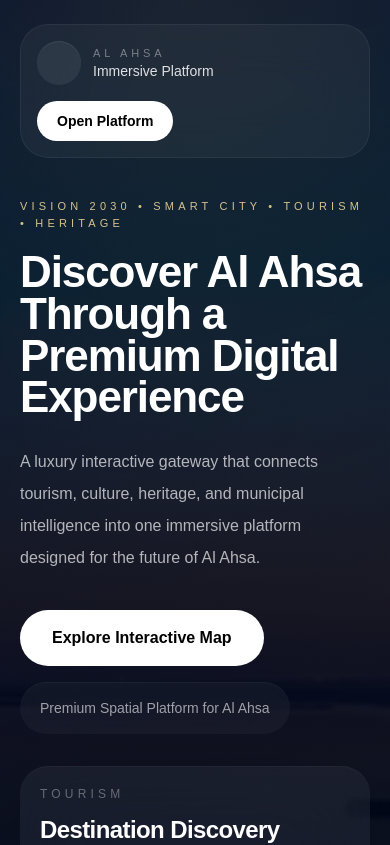
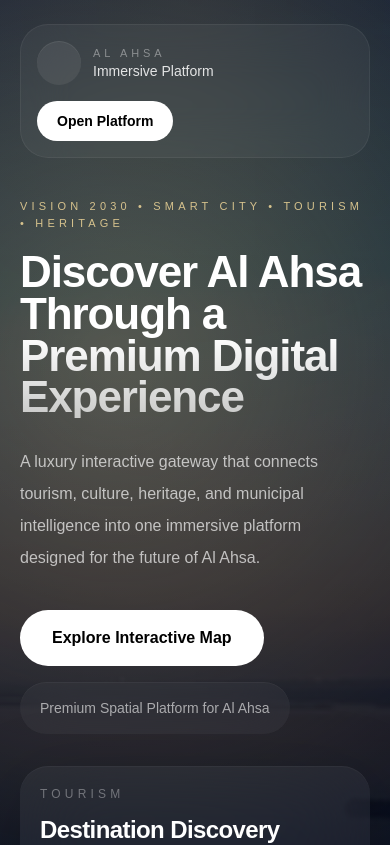
Before and after one commit to waelsuport111/waelsuport111-al-ahsa-platform, a Next.js app: page / in a window 390 px wide. Shown: the top 845 px of the page. Built offline with nearby package versions, Linux system fonts and the light colour scheme.

Commit message:
luxury homepage polish and motion

```diff
--- a/app/page.tsx
+++ b/app/page.tsx
@@ -35,8 +35,9 @@ export default function HomePage() {
 
         <div className="absolute inset-0 bg-[linear-gradient(to_right,rgba(255,255,255,0.02)_1px,transparent_1px),linear-gradient(to_bottom,rgba(255,255,255,0.02)_1px,transparent_1px)] bg-[size:80px_80px] opacity-20" />
 
+        <div className="absolute inset-0 animate-[pulse_12s_ease-in-out_infinite] bg-[radial-gradient(circle_at_30%_20%,rgba(214,194,141,0.7),transparent_40%)] opacity-[0.06]" />
+
         <div className="relative z-10 mx-auto flex min-h-screen max-w-7xl flex-col px-5 pb-12 pt-6 md:px-6 md:pt-8">
-          {/* TOP BAR */}
           <motion.div
             initial={{ opacity: 0, y: -24 }}
             animate={{ opacity: 1, y: 0 }}
@@ -63,9 +64,8 @@ export default function HomePage() {
             </button>
           </motion.div>
 
-          {/* HERO CONTENT */}
           <div className="flex flex-1 items-center py-10 md:py-14 xl:py-16">
-            <div className="grid w-full gap-8 xl:gap-10 lg:grid-cols-[1.08fr_0.92fr]">
+            <div className="grid w-full gap-8 lg:grid-cols-[1.08fr_0.92fr] xl:gap-10">
               <motion.div
                 initial={{ opacity: 0, y: 36 }}
                 animate={{ opacity: 1, y: 0 }}
@@ -76,7 +76,7 @@ export default function HomePage() {
                   Vision 2030 • Smart City • Tourism • Heritage
                 </p>
 
-                <h1 className="max-w-4xl text-[44px] font-semibold leading-[0.95] tracking-tight sm:text-[58px] md:text-[72px] xl:text-[88px] 2xl:text-[96px]">
+                <h1 className="max-w-4xl bg-gradient-to-b from-white via-white to-white/70 bg-clip-text text-[44px] font-semibold leading-[0.95] tracking-tight text-transparent sm:text-[58px] md:text-[72px] xl:text-[88px] 2xl:text-[96px]">
                   Discover Al Ahsa Through a Premium Digital Experience
                 </h1>
 
@@ -89,9 +89,9 @@ export default function HomePage() {
                 <div className="mt-9 flex flex-wrap items-center gap-4">
                   <button
                     onClick={() => router.push("/map")}
-                    className="rounded-full bg-white px-8 py-4 text-base font-semibold text-black transition-all duration-300 hover:scale-[1.03] hover:bg-white/90 hover:shadow-[0_0_30px_rgba(255,255,255,0.16)]"
+                    className="relative overflow-hidden rounded-full bg-white px-8 py-4 text-base font-semibold text-black transition-all duration-500 hover:scale-[1.03] hover:bg-white/90 hover:shadow-[0_0_30px_rgba(255,255,255,0.16)] before:absolute before:inset-0 before:bg-gradient-to-r before:from-transparent before:via-white/40 before:to-transparent before:opacity-0 before:transition-opacity before:duration-500 hover:before:opacity-100"
                   >
-                    Explore Interactive Map
+                    <span className="relative z-10">Explore Interactive Map</span>
                   </button>
 
                   <div className="rounded-full bg-white/[0.045] px-5 py-4 text-sm text-white/60 backdrop-blur-xl shadow-[inset_0_1px_0_rgba(255,255,255,0.04)]">
@@ -109,7 +109,7 @@ export default function HomePage() {
               >
                 <motion.div
                   variants={fadeUp}
-                  className="rounded-[28px] bg-white/[0.05] p-5 shadow-[0_24px_80px_rgba(0,0,0,0.28),inset_0_1px_0_rgba(255,255,255,0.04)] backdrop-blur-2xl md:p-6"
+                  className="rounded-[28px] bg-white/[0.05] p-5 shadow-[0_24px_80px_rgba(0,0,0,0.28),inset_0_1px_0_rgba(255,255,255,0.04)] backdrop-blur-2xl transition-all duration-500 hover:-translate-y-1 hover:bg-white/[0.07] hover:shadow-[0_30px_100px_rgba(0,0,0,0.35)] md:p-6"
                 >
                   <p className="text-xs uppercase tracking-[0.35em] text-white/35">
                     Tourism
@@ -125,7 +125,7 @@ export default function HomePage() {
 
                 <motion.div
                   variants={fadeUp}
-                  className="rounded-[28px] bg-[linear-gradient(135deg,rgba(214,194,141,0.10),rgba(255,255,255,0.035))] p-5 shadow-[0_24px_80px_rgba(0,0,0,0.28),inset_0_1px_0_rgba(255,255,255,0.05)] backdrop-blur-2xl md:p-6"
+                  className="rounded-[28px] bg-[linear-gradient(135deg,rgba(214,194,141,0.10),rgba(255,255,255,0.035))] p-5 shadow-[0_24px_80px_rgba(0,0,0,0.28),inset_0_1px_0_rgba(255,255,255,0.05)] backdrop-blur-2xl transition-all duration-500 hover:-translate-y-1 hover:shadow-[0_30px_100px_rgba(0,0,0,0.35)] md:p-6"
                 >
                   <p className="text-xs uppercase tracking-[0.35em] text-[#d6c28d]">
                     Heritage
@@ -142,7 +142,7 @@ export default function HomePage() {
 
                 <motion.div
                   variants={fadeUp}
-                  className="rounded-[28px] bg-white/[0.05] p-5 shadow-[0_24px_80px_rgba(0,0,0,0.28),inset_0_1px_0_rgba(255,255,255,0.04)] backdrop-blur-2xl md:p-6"
+                  className="rounded-[28px] bg-white/[0.05] p-5 shadow-[0_24px_80px_rgba(0,0,0,0.28),inset_0_1px_0_rgba(255,255,255,0.04)] backdrop-blur-2xl transition-all duration-500 hover:-translate-y-1 hover:bg-white/[0.07] hover:shadow-[0_30px_100px_rgba(0,0,0,0.35)] md:p-6"
                 >
                   <p className="text-xs uppercase tracking-[0.35em] text-white/35">
                     Smart City
@@ -160,7 +160,6 @@ export default function HomePage() {
             </div>
           </div>
 
-          {/* BOTTOM STATS */}
           <motion.div
             variants={staggerContainer}
             initial="initial"
@@ -170,7 +169,7 @@ export default function HomePage() {
           >
             <motion.div
               variants={fadeUp}
-              className="rounded-[22px] bg-white/[0.04] p-5 backdrop-blur-xl shadow-[0_18px_60px_rgba(0,0,0,0.22),inset_0_1px_0_rgba(255,255,255,0.035)]"
+              className="rounded-[22px] bg-white/[0.04] p-5 shadow-[0_18px_60px_rgba(0,0,0,0.22),inset_0_1px_0_rgba(255,255,255,0.035)] backdrop-blur-xl"
             >
               <p className="text-xs uppercase tracking-[0.35em] text-white/35">
                 Experience
@@ -180,7 +179,7 @@ export default function HomePage() {
 
             <motion.div
               variants={fadeUp}
-              className="rounded-[22px] bg-white/[0.04] p-5 backdrop-blur-xl shadow-[0_18px_60px_rgba(0,0,0,0.22),inset_0_1px_0_rgba(255,255,255,0.035)]"
+              className="rounded-[22px] bg-white/[0.04] p-5 shadow-[0_18px_60px_rgba(0,0,0,0.22),inset_0_1px_0_rgba(255,255,255,0.035)] backdrop-blur-xl"
             >
               <p className="text-xs uppercase tracking-[0.35em] text-white/35">
                 Platform
@@ -192,7 +191,7 @@ export default function HomePage() {
 
             <motion.div
               variants={fadeUp}
-              className="rounded-[22px] bg-white/[0.04] p-5 backdrop-blur-xl shadow-[0_18px_60px_rgba(0,0,0,0.22),inset_0_1px_0_rgba(255,255,255,0.035)]"
+              className="rounded-[22px] bg-white/[0.04] p-5 shadow-[0_18px_60px_rgba(0,0,0,0.22),inset_0_1px_0_rgba(255,255,255,0.035)] backdrop-blur-xl"
             >
               <p className="text-xs uppercase tracking-[0.35em] text-white/35">
                 Direction
```
